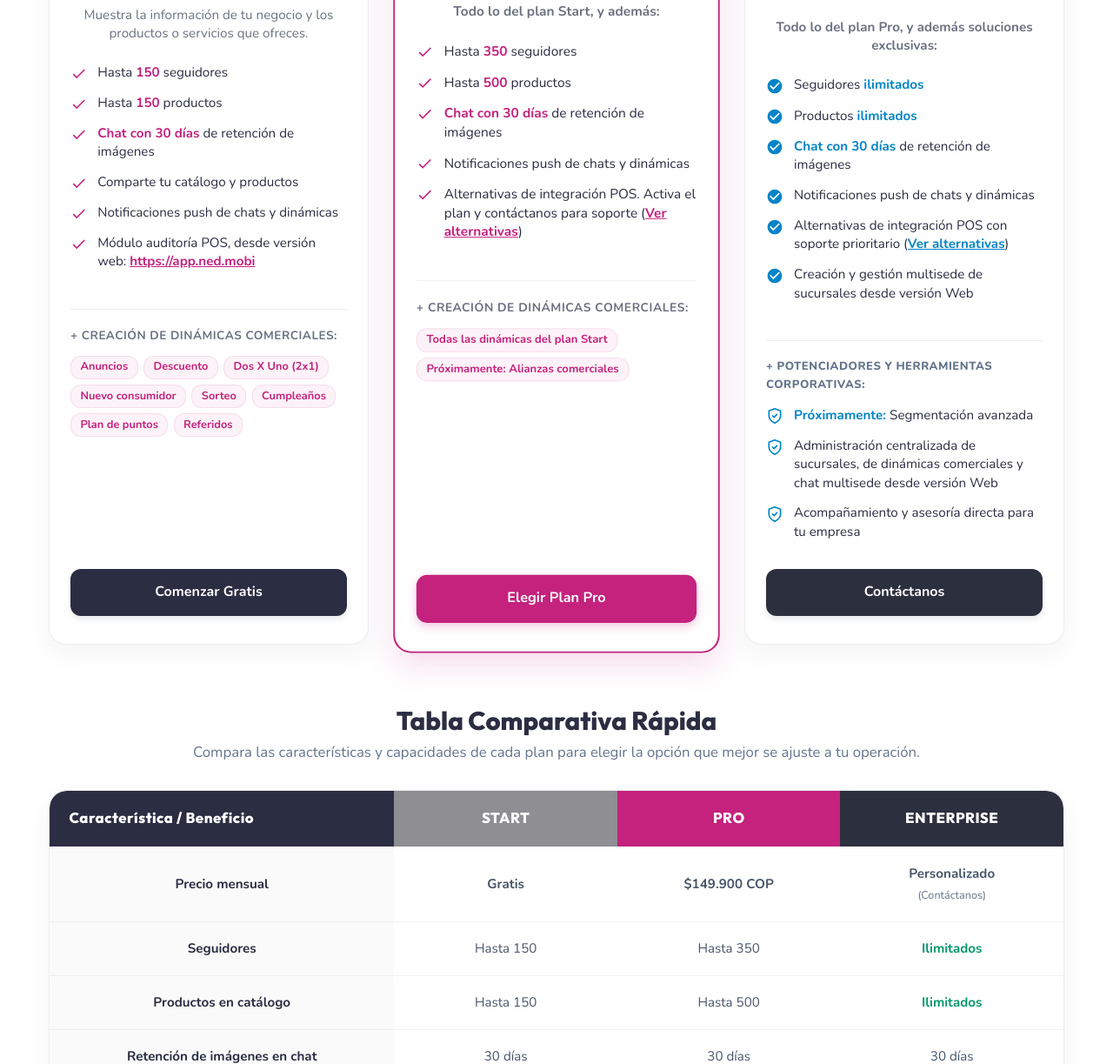
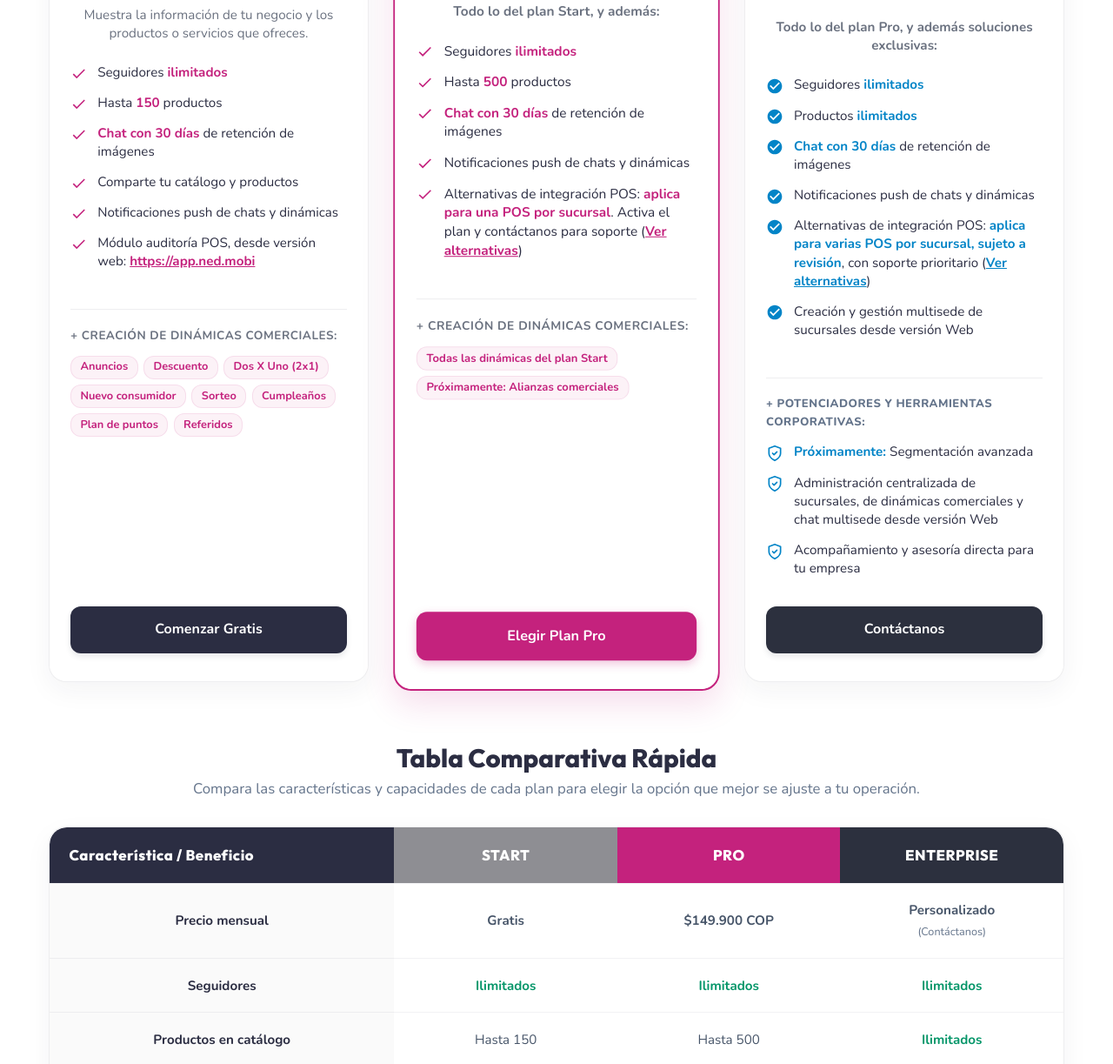
Before and after one commit to NED-System/Web, a plain HTML site: page pages/planes.html in a window 1280 px wide. Shown: the part 665-1888 px from the top of the page at 87% size. Drawn offline with nearby package versions, Linux system fonts and the light colour scheme; a script that the page names is missing; a web font is replaced by a local one.

Commit message:
refactor: update POS integration terms and make followers unlimited across plans

```diff
--- a/pages/planes.html
+++ b/pages/planes.html
@@ -74,7 +74,7 @@
           <ul class="plan_features">
             <li>
               <svg class="check_icon" viewBox="0 0 24 24"><path d="M9 16.17L4.83 12l-1.42 1.41L9 19 21 7l-1.41-1.41z"/></svg>
-              <span>Hasta <strong>150</strong> seguidores</span>
+              <span>Seguidores <strong>ilimitados</strong></span>
             </li>
             <li>
               <svg class="check_icon" viewBox="0 0 24 24"><path d="M9 16.17L4.83 12l-1.42 1.41L9 19 21 7l-1.41-1.41z"/></svg>
@@ -131,7 +131,7 @@
           <ul class="plan_features">
             <li>
               <svg class="check_icon" viewBox="0 0 24 24"><path d="M9 16.17L4.83 12l-1.42 1.41L9 19 21 7l-1.41-1.41z"/></svg>
-              <span>Hasta <strong>350</strong> seguidores</span>
+              <span>Seguidores <strong>ilimitados</strong></span>
             </li>
             <li>
               <svg class="check_icon" viewBox="0 0 24 24"><path d="M9 16.17L4.83 12l-1.42 1.41L9 19 21 7l-1.41-1.41z"/></svg>
@@ -147,7 +147,7 @@
             </li>
             <li>
               <svg class="check_icon" viewBox="0 0 24 24"><path d="M9 16.17L4.83 12l-1.42 1.41L9 19 21 7l-1.41-1.41z"/></svg>
-              <span>Alternativas de integración POS. Activa el plan y contáctanos para soporte (<a href="https://ned.mobi/pages/integracion-pos.html" target="_blank" style="color: var(--magenta); text-decoration: underline; font-weight: 700;">Ver alternativas</a>)</span>
+              <span>Alternativas de integración POS: <strong>aplica para una POS por sucursal</strong>. Activa el plan y contáctanos para soporte (<a href="https://ned.mobi/pages/integracion-pos.html" target="_blank" style="color: var(--magenta); text-decoration: underline; font-weight: 700;">Ver alternativas</a>)</span>
             </li>
           </ul>
 
@@ -203,7 +203,7 @@
               <svg class="circle_check_icon" viewBox="0 0 24 24">
                 <path fill="#0284c7" d="M12 2C6.48 2 2 6.48 2 12s4.48 10 10 10 10-4.48 10-10S17.52 2 12 2zm-2 15l-5-5 1.41-1.41L10 14.17l7.59-7.59L19 8l-9 9z"/>
               </svg>
-              <span>Alternativas de integración POS con soporte prioritario (<a href="https://ned.mobi/pages/integracion-pos.html" target="_blank" class="plan_link_enterprise">Ver alternativas</a>)</span>
+              <span>Alternativas de integración POS: <strong>aplica para varias POS por sucursal, sujeto a revisión</strong>, con soporte prioritario (<a href="https://ned.mobi/pages/integracion-pos.html" target="_blank" class="plan_link_enterprise">Ver alternativas</a>)</span>
             </li>
             <li>
               <svg class="circle_check_icon" viewBox="0 0 24 24">
@@ -269,8 +269,8 @@
             </tr>
             <tr>
               <td>Seguidores</td>
-              <td>Hasta 150</td>
-              <td>Hasta 350</td>
+              <td><strong style="color: #059669;">Ilimitados</strong></td>
+              <td><strong style="color: #059669;">Ilimitados</strong></td>
               <td><strong style="color: #059669;">Ilimitados</strong></td>
             </tr>
             <tr>
@@ -300,8 +300,8 @@
             <tr>
               <td>Integración POS</td>
               <td>❌</td>
-              <td>✅ <a href="https://ned.mobi/pages/integracion-pos.html" class="tabla_link_pos" target="_blank">Ver alternativas</a></td>
-              <td>✅ Soporte prioritario (<a href="https://ned.mobi/pages/integracion-pos.html" class="tabla_link_pos" target="_blank">Ver alternativas</a>)</td>
+              <td>✅ Una POS por sucursal (<a href="https://ned.mobi/pages/integracion-pos.html" class="tabla_link_pos" target="_blank">Ver alternativas</a>)</td>
+              <td>✅ Varias POS por sucursal (sujeto a revisión) + soporte prioritario (<a href="https://ned.mobi/pages/integracion-pos.html" class="tabla_link_pos" target="_blank">Ver alternativas</a>)</td>
             </tr>
             <tr>
               <td>Sucursales Web</td>
```
Also changed, not shown: pages/integracion-pos.html (+4 -3 lines).
